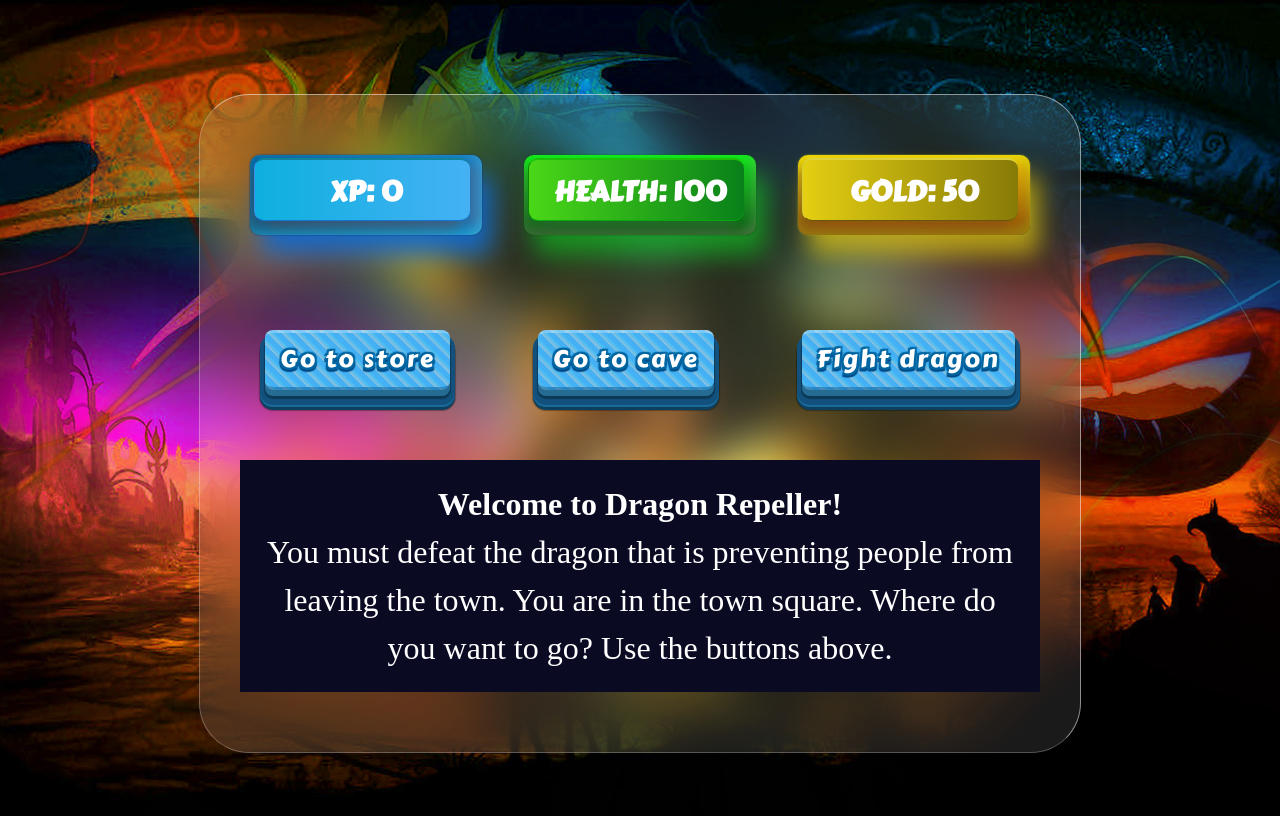
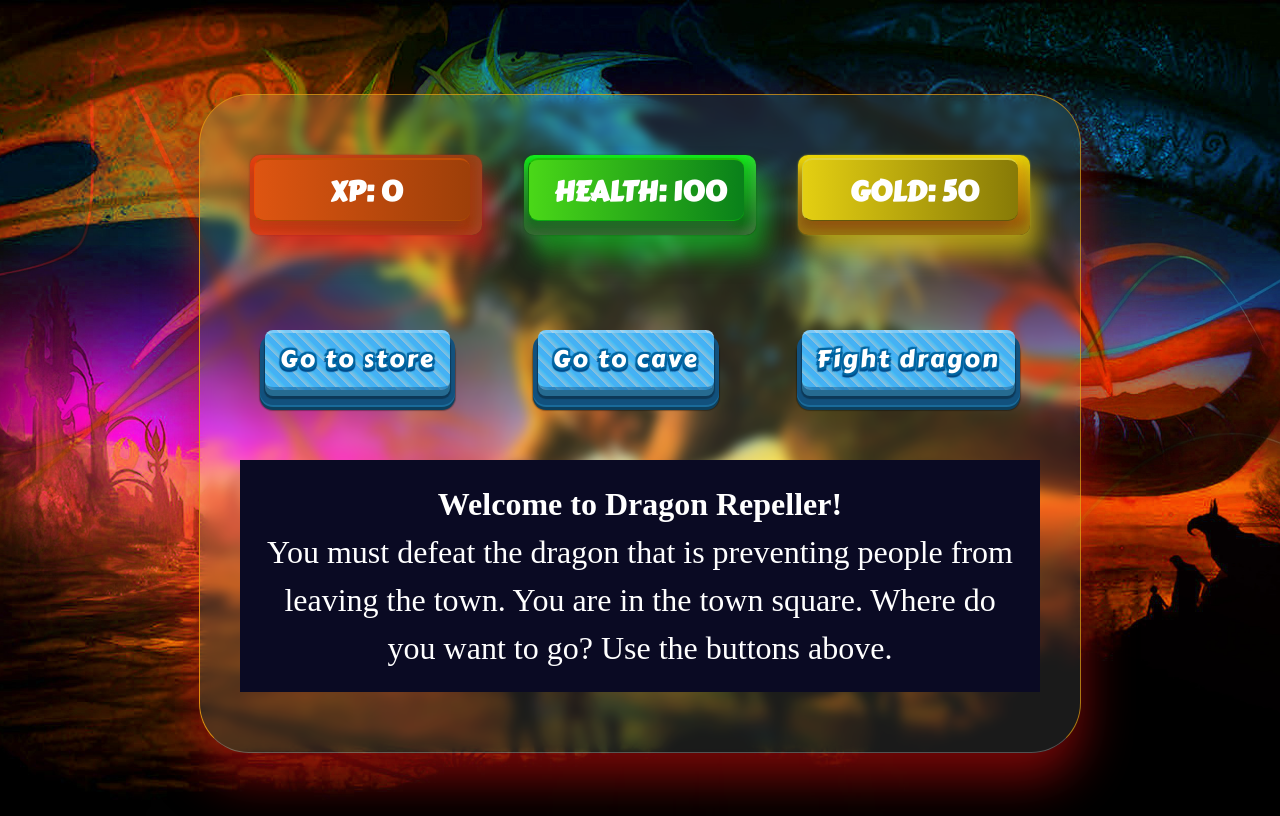
Before and after one commit to manjubhaskar02/Role-Playing-Game, a plain HTML site: page index.html in a window 1280 px wide. Drawn offline with Linux system fonts and the light colour scheme.

Commit message:
added script

```diff
--- a/script.js
+++ b/script.js
@@ -1,11 +1,3 @@
-let xp = 0;
-let health = 100;
-let gold = 50;
-let currentWeapon = 0;
-let fighting;
-let monsterHealth;
-let inventory = ["stick"];
-
 const button1 = document.querySelector('#button1');
 const button2 = document.querySelector("#button2");
 const button3 = document.querySelector("#button3");
@@ -17,6 +9,18 @@ const monsterStats = document.querySelector("#monsterStats");
 const monsterName = document.querySelector("#monsterName");
 const monsterHealthText = document.querySelector("#monsterHealth");
 const healthcolor = document.querySelector(".health");
+const xpcolor = document.querySelector(".xp");
+
+let xp = 0;
+xpcolor.classList.remove("xp");
+let health = 100;
+let gold = 50;
+let currentWeapon = 0;
+let fighting;
+let monsterHealth;
+let inventory = ["stick"];
+
+
 
 
 const weapons = [
@@ -202,6 +206,7 @@ function attack() {
     healthText.innerHTML = `<b>${health}</b>`;
 
     monsterHealthText.innerText = monsterHealth;
+
     if (health <= 0) {
         healthcolor.classList.remove("health");
         lose();
@@ -222,6 +227,7 @@ function getMonsterAttackValue(level) {
     const hit = (level * 5) - (Math.floor(Math.random() * xp));
     console.log(hit);
     return hit > 0 ? hit : 0;
+
 }
 
 function isMonsterHit() {
@@ -235,9 +241,15 @@ function dodge() {
 function defeatMonster() {
     gold += Math.floor(monsters[fighting].level * 6.7);
     xp += monsters[fighting].level;
+    if (xp > 0) {
+        xpcolor.classList.add("xp");
+    }
+
     goldText.innerHTML = `<b>${gold}</b>`;
     xpText.innerHTML = `<b>${xp}</b>`;
+
     update(locations[4]);
+
 }
 
 function lose() {
@@ -259,6 +271,8 @@ function restart() {
     healthText.innerHTML = `<b>${health}</b>`;
     xpText.innerHTML = `<b>${xp}</b>`;
     healthcolor.classList.add("health");
+    xpcolor.classList.remove("xp");
+
     goTown();
 }
 
--- a/style.css
+++ b/style.css
@@ -31,11 +31,16 @@ body {
     padding: 20px 40px 60px;
     border-radius: 50px;
     text-align: center;
-    backdrop-filter: blur(25px);
-    border: 1px solid rgba(255, 255, 255, 0.5);
+    backdrop-filter: blur(6px);
+    /* border: 1px solid rgba(255, 255, 255, 0.5);
     border-bottom: 1px solid rgba(255, 255, 255, 0.25);
     border-left: 1px solid rgba(255, 255, 255, 0.25);
-    box-shadow: 0 25px 50px rgba(0, 0, 0, 0.1);
+    box-shadow: 0 25px 50px rgba(0, 0, 0, 0.1); */
+    border: 1px solid #e39b10ba;
+    border-bottom: 1px solid rgb(255 255 255 / 25%);
+    border-left: 1px solid #de8d11;
+    box-shadow: 0 25px 50px rgb(209 12 12 / 59%);
+
 }
 
 #controls,
@@ -72,7 +77,7 @@ body {
     align-self: center;
     /* line-height: 26px; */
     border: none;
-    background: linear-gradient(90deg, #e31010, #900e0e);
+    background: linear-gradient(90deg, #e34110, #903c0e);
     box-shadow: inset -8px 0 8px rgb(170 136 126 / 15%), inset 0 -8px 8px rgb(235 41 35 / 25%), 0 0 2px rgb(168 32 32 / 91%), 10px 20px 25px rgb(229 28 28 / 70%);
     overflow: hidden;
 }
@@ -84,12 +89,12 @@ body {
     left: 4px;
     bottom: 14px;
     right: 12px;
-    background: linear-gradient(90deg, #de2811, #9d3609);
+    background: linear-gradient(90deg, #de5511, #9d3f09);
     border-radius: 10px;
     box-shadow: -10px 10px 10px rgba(115, 56, 31, 0.25), 10px 5px 10px rgba(219, 38, 14, 0.15);
-    border-left: 1px solid #ac3604;
-    border-bottom: 1px solid #ac3604;
-    border-top: 2px solid #c13f07;
+    border-left: 1px solid #ed4b06;
+    border-bottom: 1px solid #ac4a04;
+    border-top: 2px solid #c14e07;
 
 }
 
```
Also changed, not shown: index.html (+1 -1 lines).
